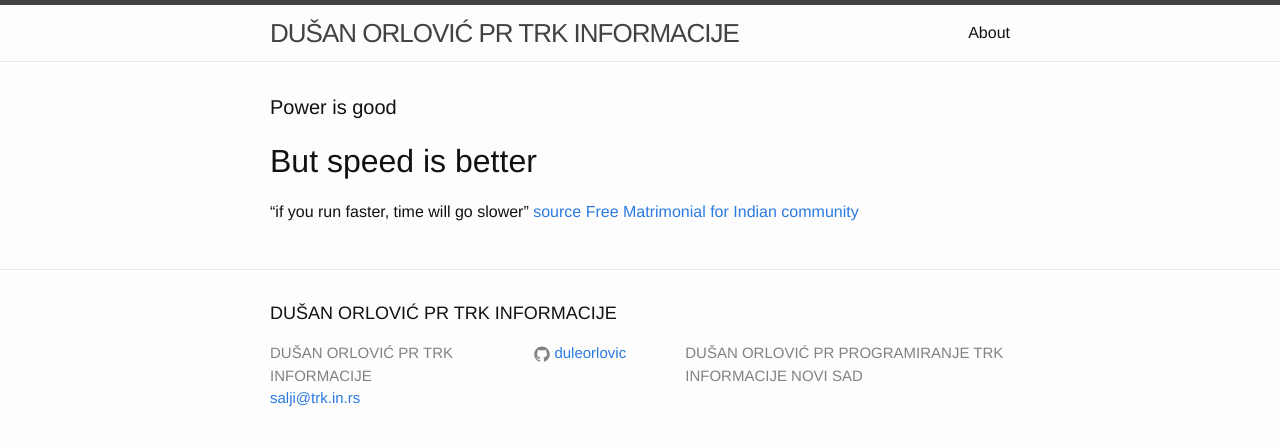
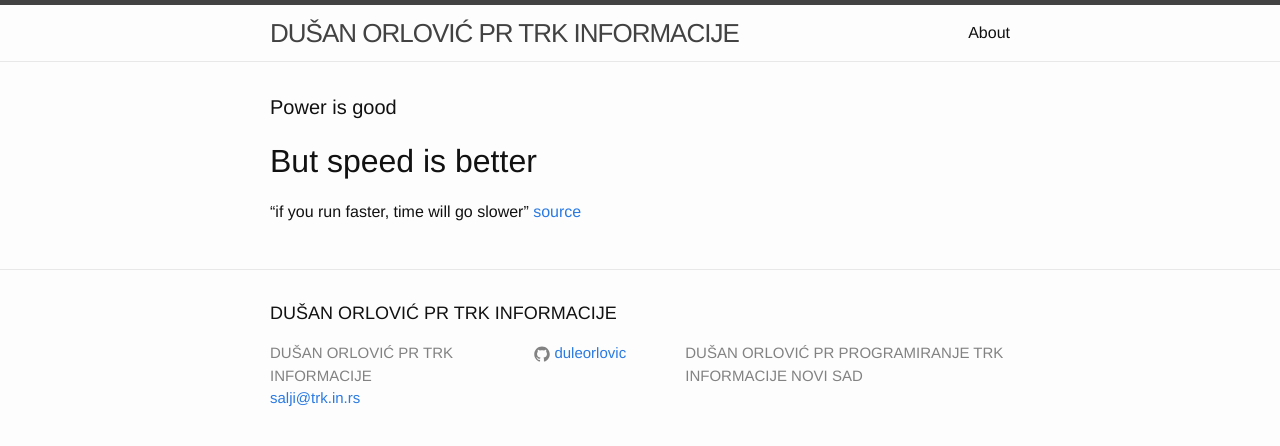
Before and after one commit to trkin/dev.trk.in.rs, a Jekyll site: the page built from index.html, in a window 1280 px wide. Shown: the top 446 px of the page. Built offline with Jekyll 4.4.1, drawn with Linux system fonts in a browser that asks for light colours.

Commit message:
Revert "update"
This reverts commit 406b82a7d690e6d2afa60683d43af73451d24e9d.

```diff
--- a/index.html
+++ b/index.html
@@ -8,7 +8,6 @@ layout: default
   <h1>But speed is better</h1>
   <q>if you run faster, time will go slower</q>
   <a href="https://en.wikipedia.org/wiki/Theory_of_relativity">source</a>
-  <a href='https://www.gofordesi.com/contact-us?s=trk'>Free Matrimonial for Indian community</a>
 
   <ul class="post-list">
     {% for post in site.posts %}
```
